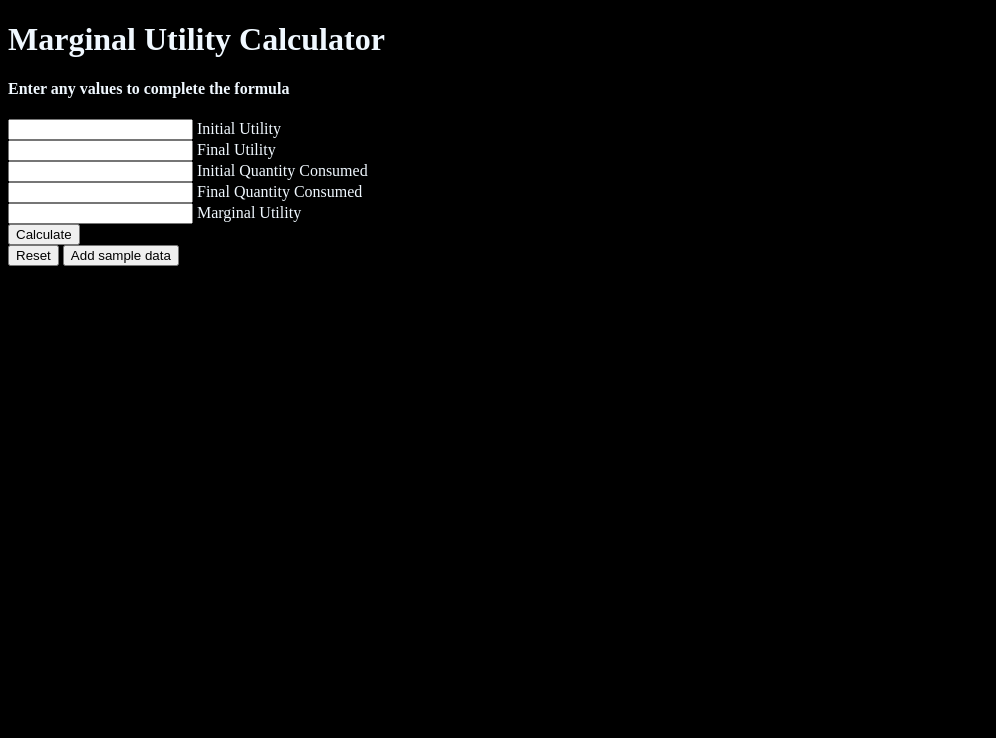
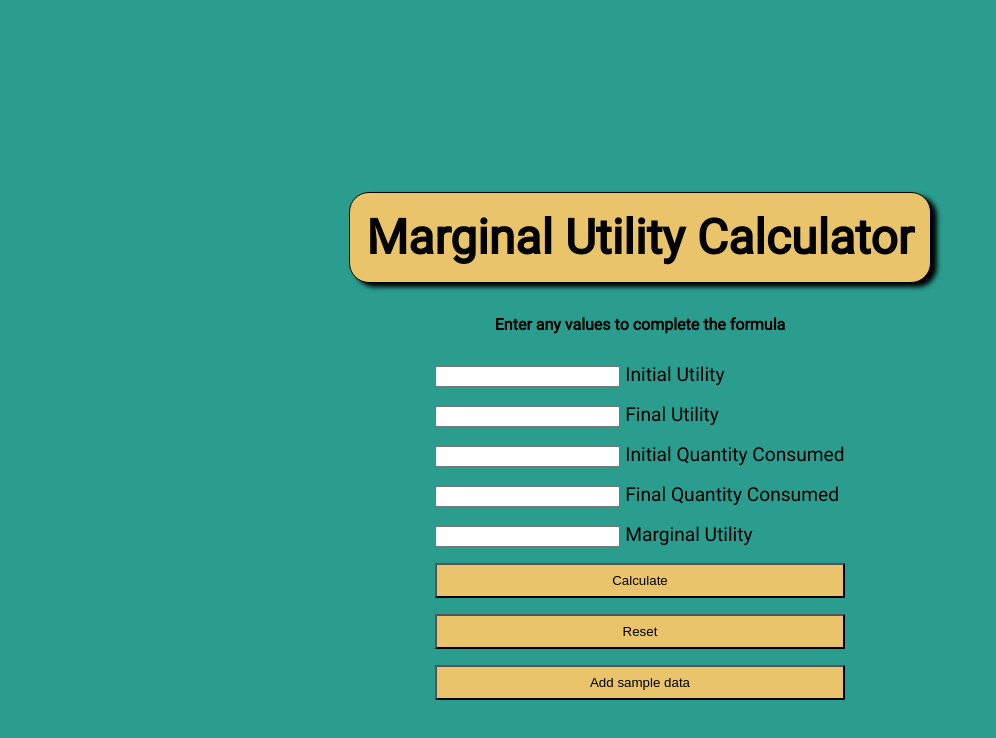
Before and after one commit to Danix43/Marginal-Utility-Calculator, a plain HTML site: page index.html in a window 1280 px wide. Shown: the whole page, without its empty margins (0-996 px from the left). Drawn offline with Linux system fonts and the light colour scheme.

Commit message:
Made some styling

```diff
--- a/index.html
+++ b/index.html
@@ -8,8 +8,8 @@
 	</head>
 
 	<body>
-    <h1>Marginal Utility Calculator</h1>
-    <h4>Enter any values to complete the formula</h4>
+		<h1 class="title">Marginal Utility Calculator</h1>
+		<h4 class="subtitle">Enter any values to complete the formula</h4>
 
 		<form id="form">
 			<label>
@@ -23,7 +23,11 @@
 			</label>
 
 			<label>
-        <input type="text" id="initialQConsumed" name="initialQConsumed" />
+				<input
+					type="text"
+					id="initialQConsumed"
+					name="initialQConsumed"
+				/>
 				Initial Quantity Consumed
 			</label>
 
@@ -37,16 +41,32 @@
 				Marginal Utility
 			</label>
 
-      <label>
-        <input id="start" type="submit" title="Calculate" value="Calculate" />
-      </label>
+			<button
+				id="start"
+				type="submit"
+				title="Calculate"
+				value="Calculate"
+			>
+				Calculate
+			</button>
+
+			<button id="reset" type="button" title="Reset" value="Reset">
+				Reset
+			</button>
+
+			<button
+				id="addSampleData"
+				type="button"
+				title="Reset"
+				value="Reset"
+			>
+				Add sample data
+			</button>
 		</form>
 
-    <button id="reset" type="button" title="Reset" value="Reset">Reset</button>
-
-    <button id="addSampleData" type="button" title="Reset" value="Reset">
-      Add sample data
-    </button>
+		<div class="result-exp hide">
+			<p class="exp-1">test</p>
+		</div>
 
 		<script src="script.js"></script>
 	</body>
--- a/script.js
+++ b/script.js
@@ -31,29 +31,32 @@ const processData = async function () {
 	const formData = new FormData(form);
 	const [initialUtil, finalUtil, initialQ, finalQ, marUtil] = formData.values();
 
-  if (initialUtil && finalUtil && initialQ && finalQ && marUtil)
+	if (initialUtil && finalUtil && initialQ && finalQ && marUtil) {
 		alert("all the fields are populated, remove one");
+	}
 
 	// works
-  if (!initialUtil && (marUtil, finalUtil, initialQ, finalQ))
+	if (!initialUtil && (marUtil, finalUtil, initialQ, finalQ)) {
 		alert(`initialUtil: ${await calcInitialUtil(finalUtil, initialQ, finalQ, marUtil)}`)
+	}
 
 	// works
 	if (!finalUtil && (marUtil, initialUtil, initialQ, finalQ)) {
-    console.log(`data from if: \n initialUtil: ${initialUtil} \n initialQ: ${initialQ}\n finalQ: ${finalQ} \n marUtil: ${marUtil}`);
 		alert(`finalUtil: ${await calcFinalUtil(initialUtil, initialQ, finalQ, marUtil)}`)
 	}
 
 	// works
-  if (!initialQ && (marUtil, finalUtil, initialUtil, finalQ))
+	if (!initialQ && (marUtil, finalUtil, initialUtil, finalQ)) {
 		alert(`initialQ: ${await calcInitialQ(finalUtil, initialUtil, finalQ, marUtil)}`)
+	}
 
 	// works
-  if (!finalQ && (marUtil, finalUtil, initialQ, initialUtil))
+	if (!finalQ && (marUtil, finalUtil, initialQ, initialUtil)) {
 		alert(`finalQ: ${await calcFinalQ(initialUtil, finalUtil, initialQ, marUtil)}`)
+	}
 
 	// works
-  if (!marUtil && (initialUtil, finalUtil, initialQ, finalQ))
+	if (!marUtil && (initialUtil, finalUtil, initialQ, finalQ)) {
 		alert(
 			`marginal util: ${await calcMarginalUtil(
 				initialUtil,
@@ -62,6 +65,7 @@ const processData = async function () {
 				finalQ
 			)}`
 		);
+	}
 };
 
 const calcMarginalUtil = async function (
@@ -94,10 +98,9 @@ const calcFinalUtil = async function (
 	finalQ,
 	marUtil
 ) {
-  const leftSide = marUtil;
-  const denominator = initialQ - finalQ; // -4
+	const deltaQ = initialQ - finalQ; // -4
 
-  return initialUtil - (leftSide * denominator);
+	return initialUtil - (marUtil * deltaQ);
 }
 
 const calcInitialQ = async function (
--- a/styles.css
+++ b/styles.css
@@ -1,9 +1,59 @@
+@font-face {
+	font-family: Roboto;
+	src: url("./res/font/Roboto-Regular.ttf");
+}
+
 body {
-  background-color: black;
-  color: aliceblue;
+	font-family: "Roboto", Arial, Helvetica, sans-serif;
+	font-size: 1em;
+
+	background-color: #2a9d8f;
+
+	max-width: fit-content;
+	margin-left: auto;
+	margin-right: auto;
+}
+
+.title {
+	margin-top: 12rem;
+
+	padding: 1rem;
+
+	border: 1px solid black;
+	border-radius: 20px;
+	box-shadow: 6px 4px 5px 0px #000000;
+
+	font-size: 3em;
+
+	background-color: #e9c46a;
+}
+
+.subtitle {
+	max-width: fit-content;
+	margin-left: auto;
+	margin-right: auto;
 }
 
 #form {
-  display: flex;
-  flex-direction: column;
+	max-width: fit-content;
+	margin-left: auto;
+	margin-right: auto;
+
+	font-size: 1.2em;
+
+	display: flex;
+	flex-direction: column;
 }
+
+#form > * {
+	padding: 0.5rem;
+}
+
+#form > button {
+	background-color: #e9c46a;
+	margin: 0.5rem;
+}
+
+.hide {
+	display: none;
+}
```
Also changed, not shown: res/font/Roboto-Black.ttf (added), res/font/Roboto-BlackItalic.ttf (added), res/font/Roboto-Bold.ttf (added), res/font/Roboto-BoldItalic.ttf (added), res/font/Roboto-Italic.ttf (added), res/font/Roboto-Light.ttf (added), res/font/Roboto-LightItalic.ttf (added), res/font/Roboto-Medium.ttf (added), res/font/Roboto-MediumItalic.ttf (added), res/font/Roboto-Regular.ttf (added), res/font/Roboto-Thin.ttf (added), res/font/Roboto-ThinItalic.ttf (added), test.txt (deleted). Lines whose indentation alone changed are shown as unchanged.
